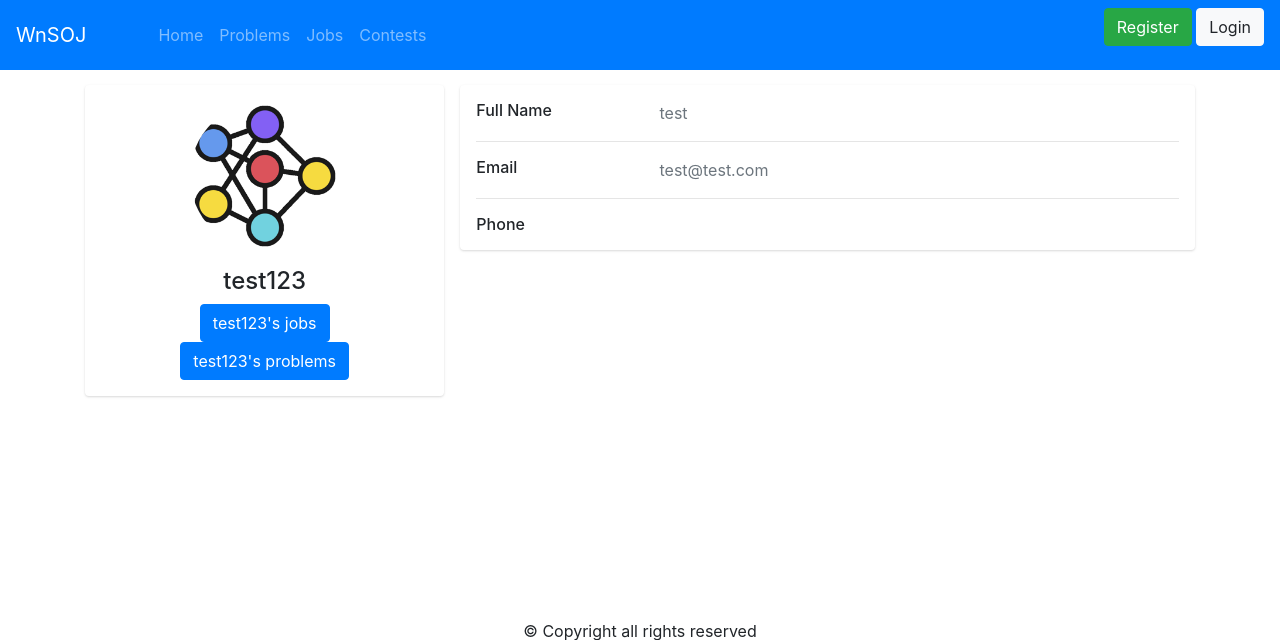
After one commit to spike1236/WnSOJ, a Flask app: a page that uses templates/base.html in a window 1280 px wide. The commit adds this page. Shown: the top 640 px of the page. Run offline with Flask 2, Linux system fonts and the light colour scheme; data comes from the database, SQL or seed files in the repository; both versions use the stored data as it was after the commit; some libraries are stand-ins or nearby versions.

Commit message:
bug fix, add new features

```diff
--- a/main.py
+++ b/main.py
@@ -1,6 +1,6 @@
 from PIL import Image
 from flask import Flask
-from flask import render_template, redirect, request, url_for
+from flask import render_template, redirect, request, url_for, abort
 from flask_login import LoginManager, login_user, logout_user, login_required, current_user
 from data import db_session
 from data.users import User
@@ -9,7 +9,8 @@ from data.submissions import Submission
 from data.jobs import Job
 from forms.register_form import RegisterForm
 from forms.login_form import LoginForm
-from forms.submit import SubmitForm
+from forms.submit_form import SubmitForm
+from random import randrange
 import os
 
 
@@ -25,6 +26,30 @@ login_manager = LoginManager()
 login_manager.init_app(app)
 
 db_session.global_init('db/main.sqlite')
+
+
+@app.errorhandler(404)
+def error_404(error):
+    params = page_params(-1, 'Error 404')
+    return render_template('404.html', **params)
+
+
+@app.errorhandler(403)
+def error_403(error):
+    params = page_params(-1, 'Error 403')
+    return render_template('403.html', **params)
+
+
+@app.errorhandler(500)
+def error_500(error):
+    params = page_params(-1, 'Error 500')
+    return render_template('500.html', **params)
+
+
+@app.errorhandler(401)
+def error_401(error):
+    params = page_params(-1, 'Error 401')
+    return render_template('401.html', **params)
 
 
 def page_params(navbar_item_id, title):
@@ -46,48 +71,84 @@ def load_user(user_id):
     return session.query(User).get(user_id)
 
 
-ICON_POINTER = 1
+def check_phone_number(n: str):
+    er = 'error'
+    if n.count('+') > 1:
+        return er
+    if len(n) == 1:
+        return er
+    if n[0] == '+' and n[1] != '7':
+        return er
+    if n[0] != '8' and n[0] != '+':
+        return er
+    if n[0] == '-' or n[-1] == '-':
+        return er
+    ans = '+7'
+    cnt = 0
+    for i in range(1 + (n[0] == '+' and n[1] == '7'), len(n)):
+        if n[i].isdigit():
+            ans += n[i]
+        if n[i] == '-':
+            if i + 1 < len(n) and n[i + 1] == '-':
+                return er
+        if n[i] == ')':
+            cnt -= 1
+        elif n[i] == '(':
+            cnt += 1
+        if cnt != 1 and cnt != 0:
+            return er
+
+    if cnt != 0:
+        return er
+    if len(ans) != 12:
+        return er
+    else:
+        return ans
 
 
 # -------------------------------------------- REGISTER/LOGIN/LOGOUT START--------------------------------------------
 
 @app.route('/register', methods=['GET', 'POST'])
 def register():
-    global ICON_POINTER
     db_sess = db_session.create_session()
     form = RegisterForm()
     params = page_params(-1, 'Registration')
     if form.validate_on_submit():
         if form.password.data != form.password_repeat.data:
-            return render_template('register.html', **params, form=form, password_error_message="Passwords are not same")
+            return render_template('register.html', **params, form=form,
+                                   password_error_message="Passwords are not same")
         if db_sess.query(User).filter(User.username == form.username.data).first():
             return render_template('register.html', **params, form=form, username_error_message="User already exists")
         if db_sess.query(User).filter(User.email == form.email.data).first():
             return render_template('register.html', **params, form=form, email_error_message="User already exists")
         uname = form.username.data
-        if len(uname) < 4:
-            return render_template('register.html', **params, form=form, username_error_message="Username too short")
-        if len(uname) >= 16:
-            return render_template('register.html', **params, form=form, username_error_message="username too long")
-        digits = ['1', '2', '3', '4', '5', '6', '7', '8', '9']
-        alphabet_u = [chr(i) for i in range(ord('A'), ord('Z') + 1)]
-        alphabet_l = [chr(i) for i in range(ord('a'), ord('z') + 1)]
-        for i in uname:
-            if i not in digits and i not in alphabet_l and i not in alphabet_u:
-                return render_template('register.html', **params, form=form,
-                                       username_error_message="Username contains unallowed symbols")
+        if not uname.isalnum():
+            return render_template('register.html', **params, form=form,
+                                   username_error_message="Username contains unallowed symbols")
+        if uname.isdecimal():
+            return render_template('register.html', **params,
+                                   form=form, username_error_message='Username must contain at least 1 latin letter')
+        if form.phone_number.data and check_phone_number(form.phone_number.data) == 'error':
+            return render_template('register.html', **params,
+                                   form=form, phone_number_error_message='Invalid phone number')
         user = User(
             username=uname,
             fullname=form.fullname.data,
             email=form.email.data,
-            account_type=form.is_business.data
+            account_type=form.is_business.data,
+            phone_number=form.phone_number.data
         )
         icon_data = form.icon.data.read()
         if icon_data == b'':
             user.icon_id = -1
         else:
-            user.icon_id = ICON_POINTER
-            ICON_POINTER += 1
+            icon_id = randrange(10000000, 100000000)
+            while True:
+                if f'static/users_icons/icon64/icon64_user_{icon_id}.png' in os.listdir('static/users_icons/icon64/'):
+                    icon_id = randrange(10000000, 100000000)
+                else:
+                    break
+            user.icon_id = icon_id
             icon64 = f'static/users_icons/icon64/icon64_user_{user.icon_id}.png'
             icon256 = f'static/users_icons/icon256/icon256_user_{user.icon_id}.png'
             with open(icon64, 'wb') as file:
@@ -144,4 +205,32 @@ def cad30f2():
     return render_template('index.html', **params)
 
 
+@app.route('/contests')
+def ad871fe():
+    params = page_params(4, 'Contests')
+    return render_template('contests.html', **params)
+
+
+@app.route('/profile/<username>')
+def fa908cb(username):
+    session = db_session.create_session()
+    user = session.query(User).filter(User.username == username).first()
+    if user:
+        params = page_params(-1, f"{user.username}'s profile")
+        params['icon_256'] = url_for('static', filename=f'users_icons/icon256/icon256_user_{user.icon_id}.png')
+        params['user'] = user
+        return render_template('profile.html', **params)
+    else:
+        abort(404)
+
+
+@app.route('/problems/<theme>')
+def a098bfo():
+    username = request.args.get('author')
+    if username is None:
+        return render_template()
+    else:
+        return render_template()
+
+
 app.run()
--- /dev/null
+++ b/templates/401.html
@@ -0,0 +1,6 @@
+{% extends "base.html" %}
+{% block content %}
+<h2 class="mt-3" align="center">401 Unauthorized</h2>
+<h5 class="mt-3" align="center">The server could not verify that you are authorized to access the URL requested.</h5>
+<h5 class="mt-3" align="center">You either supplied the wrong credentials (e.g. a bad password), or your browser doesn't understand how to supply the credentials required.</h5>
+{% endblock %}
--- /dev/null
+++ b/templates/403.html
@@ -0,0 +1,5 @@
+{% extends "base.html" %}
+{% block content %}
+<h2 class="mt-3" align="center">403 Forbidden</h2>
+<h5 class="mt-3" align="center">You don't have the permission to access the requested resource.</h5>
+{% endblock %}
--- /dev/null
+++ b/templates/404.html
@@ -0,0 +1,5 @@
+{% extends "base.html" %}
+{% block content %}
+<h2 class="mt-3" align="center">404 Page not found</h2>
+<h5 class="mt-3" align="center">The requested URL was not found on the server</h5>
+{% endblock %}
--- /dev/null
+++ b/templates/500.html
@@ -0,0 +1,5 @@
+{% extends "base.html" %}
+{% block content %}
+<h2 class="mt-3" align="center">500 Internal Server Error</h2>
+<h5 class="mt-3" align="center">The server encountered an internal error and was unable to complete your request. Either the server is overloaded or there is an error in the application.</h5>
+{% endblock %}
--- a/templates/base.html
+++ b/templates/base.html
@@ -44,6 +44,15 @@
                 {% else %}
                     <li class="nav-item">
                         <a class="nav-link" href="/jobs">Jobs</a>
+                    </li>
+                {% endif %}
+                {% if navbar_item_id == 4 %}
+                    <li class="nav-item active">
+                        <a class="nav-link" href="/contents">Contests</a>
+                    </li>
+                {% else %}
+                    <li class="nav-item">
+                        <a class="nav-link" href="/contests">Contests</a>
                     </li>
                 {% endif %}
             </ul>
--- /dev/null
+++ b/templates/contests.html
@@ -0,0 +1,4 @@
+{% extends "base.html" %}
+{% block content %}
+<h1 align="center">Soon...</h1>
+{% endblock %}
--- a/templates/index.html
+++ b/templates/index.html
@@ -21,7 +21,7 @@
         <div class="card">
             <img class="card-img-top" src="{{ card3 }}">
             <div class="card-body">
-                <h4 class="card-text">Participate in contests (Soon...)</h4>
+                <h4 class="card-text">Participate in contests</h4>
                 <p class="card-text">Participate in contests which our team hosts. Solve problems and win prizes!</p>
             </div>
         </div>
--- a/templates/login.html
+++ b/templates/login.html
@@ -16,7 +16,6 @@
                     {{ error }}
                 </p>
             {% endfor %}
-            <p class="text-danger">{{ username_error_message }}</p>
         </p>
         <p>
             {{ form.password.label }}
@@ -31,6 +30,11 @@
         <p>{{ form.remember.label }} {{ form.remember() }}</p>
         <br>
         <p>{{ form.submit(type="submit", class="btn btn-primary btn-lg") }}</p>
+        {% if message is defined %}
+            <p class="alert alert-danger mt-2" role="alert">
+                {{ message }}
+            </p>
+        {% endif %}
     </form>
 </div>
 {% endblock %}
--- /dev/null
+++ b/templates/profile.html
@@ -0,0 +1,98 @@
+{% extends "base.html" %}
+{% block content %}
+<style type="text/css">
+  .main-body {
+      padding: 15px;
+  }
+  .card {
+      box-shadow: 0 1px 3px 0 rgba(0,0,0,.1), 0 1px 2px 0 rgba(0,0,0,.06);
+  }
+
+  .card {
+      position: relative;
+      display: flex;
+      flex-direction: column;
+      min-width: 0;
+      word-wrap: break-word;
+      background-color: #fff;
+      background-clip: border-box;
+      border: 0 solid rgba(0,0,0,.125);
+      border-radius: .25rem;
+  }
+
+  .card-body {
+      flex: 1 1 auto;
+      min-height: 1px;
+      padding: 1rem;
+  }
+
+  .gutters-sm {
+      margin-right: -8px;
+      margin-left: -8px;
+  }
+
+  .gutters-sm>.col, .gutters-sm>[class*=col-] {
+      padding-right: 8px;
+      padding-left: 8px;
+  }
+  .mb-3, .my-3 {
+      margin-bottom: 1rem!important;
+  }
+
+  .bg-gray-300 {
+      background-color: #e2e8f0;
+  }
+  .h-100 {
+      height: 100%!important;
+  }
+  .shadow-none {
+      box-shadow: none!important;
+  }
+</style>
+<div class="container main-body">
+    <div class="row gutters-sm">
+        <div class="col-md-4 mb-3">
+          <div class="card">
+            <div class="card-body">
+              <div class="d-flex flex-column align-items-center text-center">
+                <img src="{{ icon_256 }}" class="rounded-circle" width="150">
+                <div class="mt-3">
+                  <h4>{{ user.username }}</h4>
+                </div>
+                {% if user.account_type == 0 %}
+                  <a class="btn btn-primary" href="/jobs?author={{ user.username }}">{{ user.username }}'s jobs</a>
+                  <a class="btn btn-primary" href="/problems?author={{ user.username }}">{{ user.username }}'s problems</a>
+                {% endif %}
+              </div>
+            </div>
+          </div>
+        </div>
+        <div class="col-md-8">
+          <div class="card mb-3">
+            <div class="card-body">
+              <div class="row">
+                <div class="col-sm-3">
+                  <h6 class="mb-0">Full Name</h6>
+                </div>
+                <div class="col-sm-9 text-secondary">{{ user.fullname }}</div>
+              </div>
+              <hr>
+              <div class="row">
+                <div class="col-sm-3">
+                  <h6 class="mb-0">Email</h6>
+                </div>
+                <div class="col-sm-9 text-secondary">{{ user.email }}</div>
+              </div>
+              <hr>
+              <div class="row">
+                <div class="col-sm-3">
+                  <h6 class="mb-0">Phone</h6>
+                </div>
+                <div class="col-sm-9 text-secondary">{{ user.phone_number }}</div>
+              </div>
+            </div>
+          </div>
+        </div>
+      </div>
+</div>
+{% endblock %}
```
Also changed, not shown: data/problems.py (+13 -1 lines), data/users.py (+7 -1 lines), forms/register_form.py (+5 -4 lines), templates/register.html (+12 -1 lines), db/main.sqlite, forms/submit_form.py (renamed from forms/submit.py), static/users_icons/icon256/icon256_user_77252742.png (renamed from static/users_icons/icon256/icon256_user_1.png), static/users_icons/icon64/icon64_user_77252742.png (renamed from static/users_icons/icon64/icon64_user_1.png).
